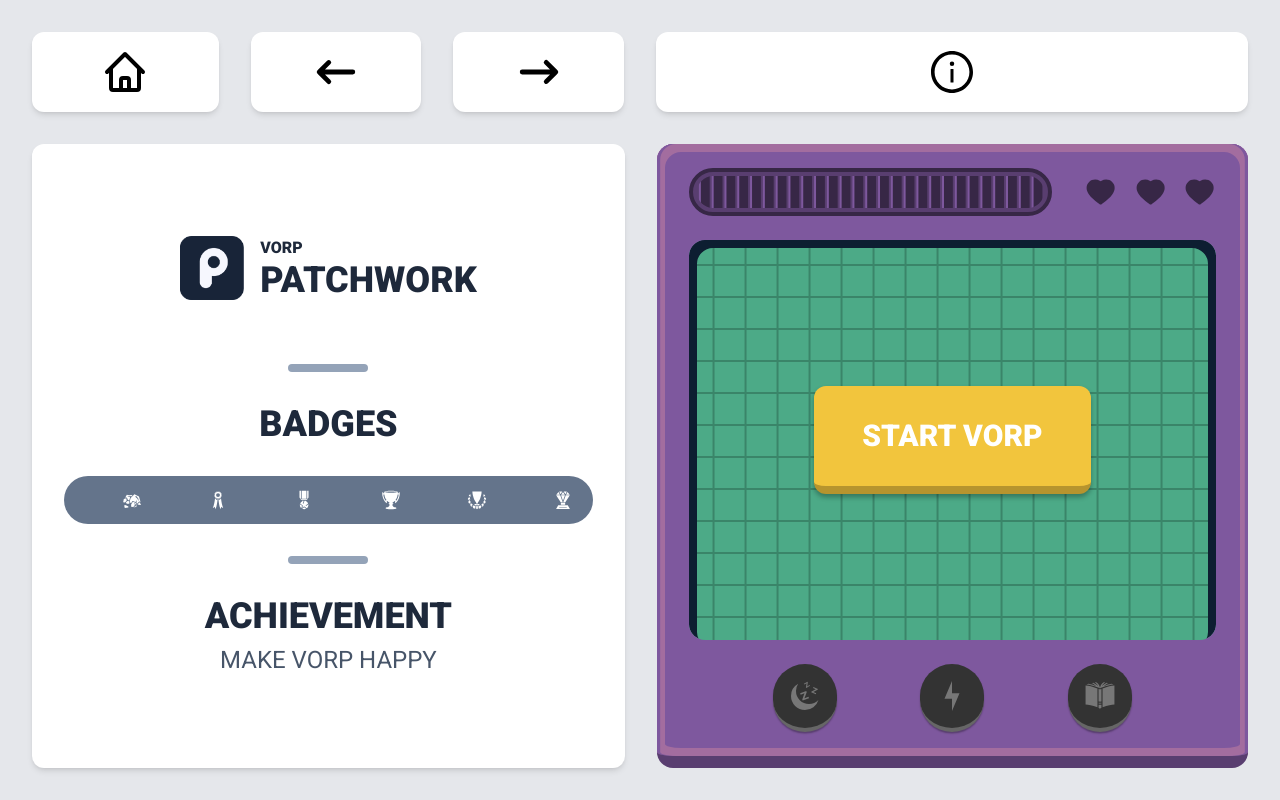
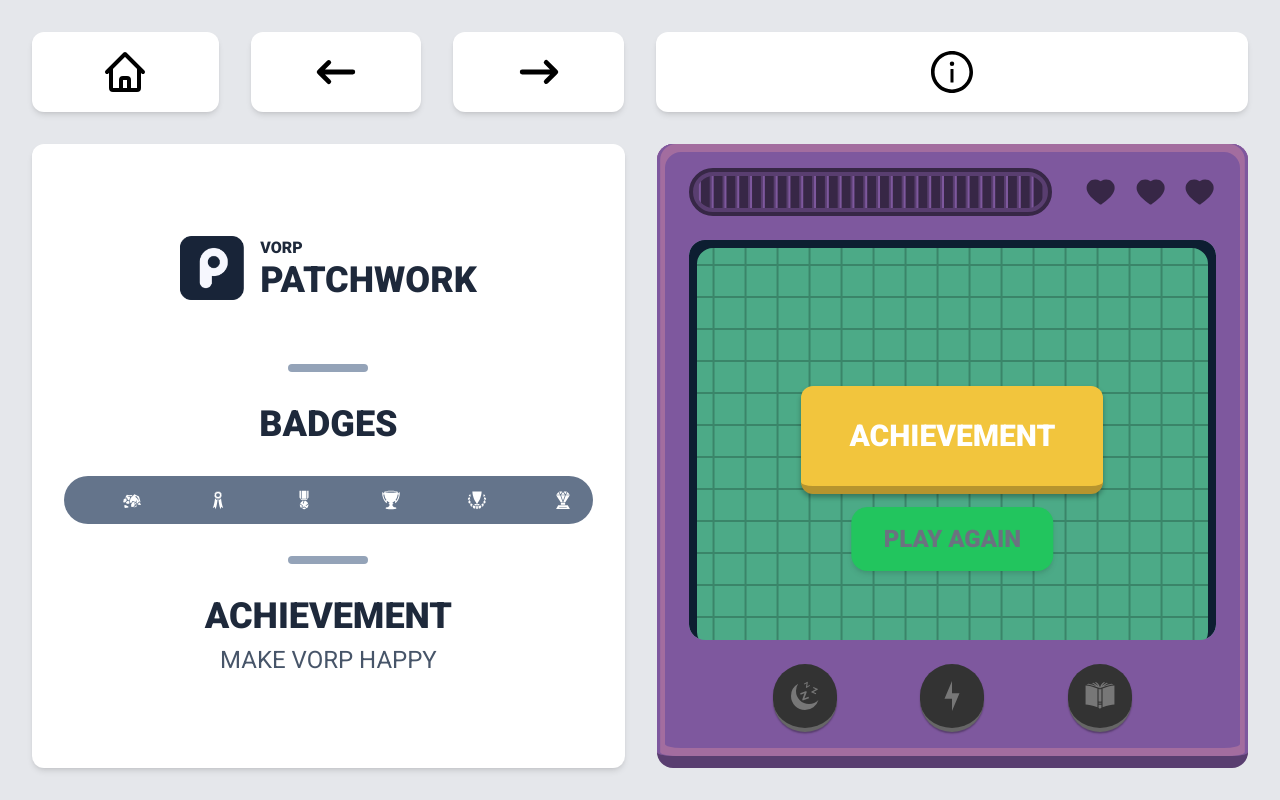
Before and after one commit to kherma/next-framer-motion-fun, a Next.js app: page /vorp in a window 1280 px wide. Built offline with nearby package versions, Linux system fonts and the light colour scheme.

Commit message:
Update BtnPlayAgain styles

```diff
--- a/components/buttons/BtnPlayAgain.js
+++ b/components/buttons/BtnPlayAgain.js
@@ -3,7 +3,7 @@ import React from "react";
 const BtnPlayAgain = ({ handleStart }) => (
   <button
     onClick={handleStart}
-    className="absolute top-2/3 left-1/2 py-4 px-8 text-2xl font-black text-gray-500 hover:text-white uppercase bg-green-500 hover:bg-green-400 rounded-2xl shadow-md hover:shadow-2xl transition-all duration-300 hover:scale-105 -translate-x-1/2 hover:-translate-y-1"
+    className="absolute top-2/3 left-1/2 py-2 px-4 text-xl font-black text-gray-500 hover:text-white uppercase bg-green-500 hover:bg-green-400 rounded-lg shadow-md hover:shadow-2xl transition-all duration-300 hover:scale-105 -translate-x-1/2 hover:-translate-y-1 sm:py-4 sm:px-8 sm:text-2xl sm:rounded-2xl"
   >
     play again
   </button>
--- a/pages/vorp.js
+++ b/pages/vorp.js
@@ -21,7 +21,7 @@ const Vorp = () => {
     animation: "startGameAnim",
     started: false,
   });
-  const [getAchievement, setGetAchievement] = useState(false);
+  const [getAchievement, setGetAchievement] = useState(true);
 
   const handleStart = () => {
     setGetAchievement(false);
```
